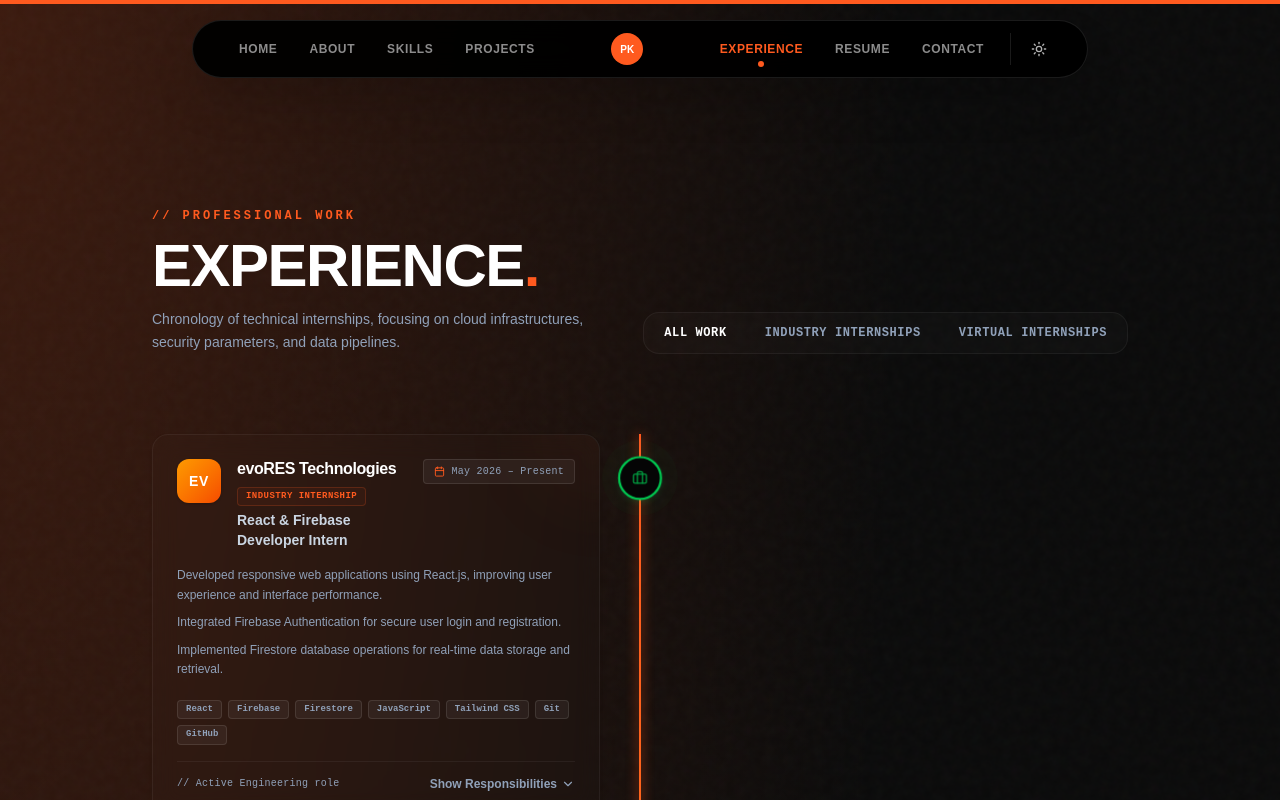
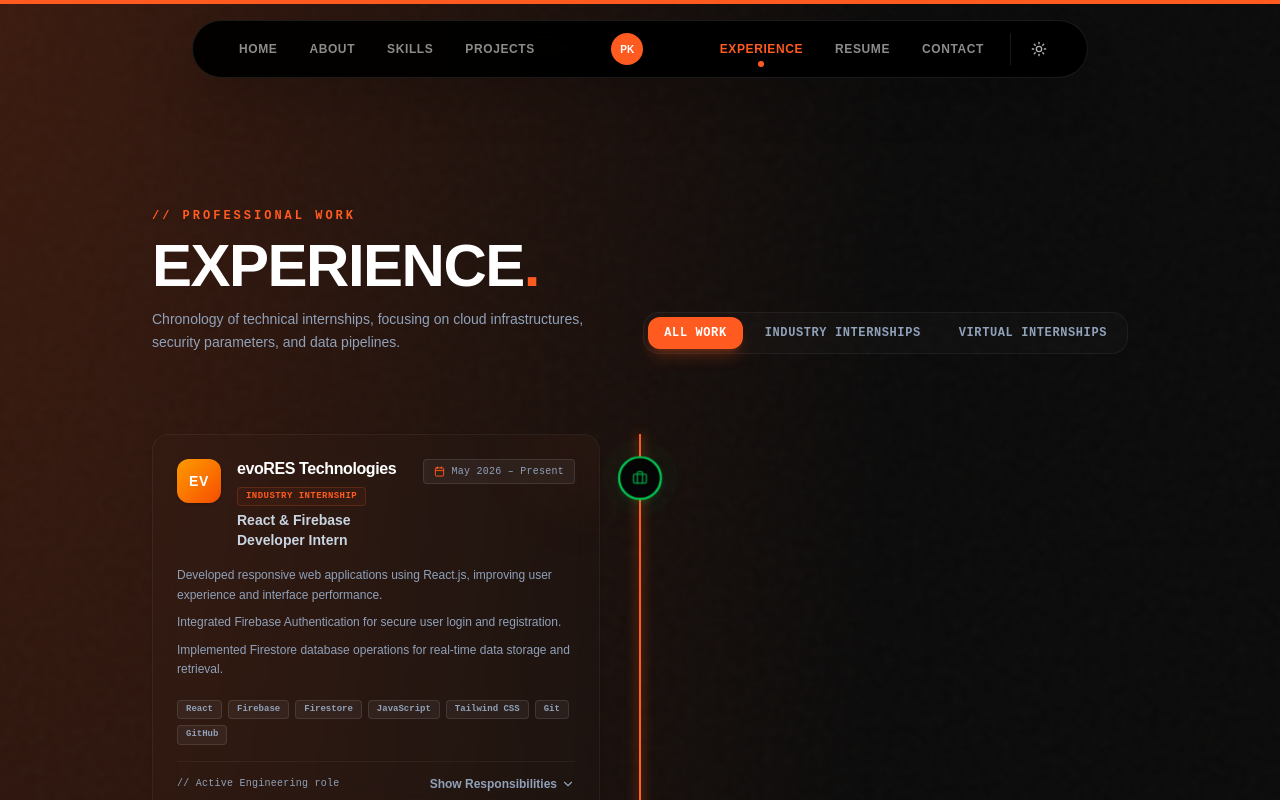
Before and after one commit to prasannakumar6672/my-portiflio-website, a Next.js app: page /experience in a window 1280 px wide. Shown: the top 800 px of the page. Built offline with nearby package versions, Linux system fonts and the light colour scheme; a web font is replaced by a local one.

Commit message:
changes updated-2

```diff
--- a/src/components/sections/Experience.tsx
+++ b/src/components/sections/Experience.tsx
@@ -305,11 +305,11 @@ export const Experience = () => {
                                     {isActive && (
                                         <motion.div
                                             layoutId="activeExperienceHighlight"
-                                            className="absolute inset-0 bg-accent rounded-xl -z-10 shadow-lg shadow-accent/25"
+                                            className="absolute inset-0 bg-accent rounded-xl z-0 shadow-lg shadow-accent/25"
                                             transition={{ type: "spring", stiffness: 380, damping: 30 }}
                                         />
                                     )}
-                                    {cat.label}
+                                    <span className="relative z-10">{cat.label}</span>
                                 </button>
                             );
                         })}
--- a/src/components/sections/Projects.tsx
+++ b/src/components/sections/Projects.tsx
@@ -457,11 +457,11 @@ export const Projects = () => {
                                     {isActive && (
                                         <motion.div
                                             layoutId="activeCategoryHighlight"
-                                            className="absolute inset-0 bg-accent rounded-xl -z-10 shadow-lg shadow-accent/25"
+                                            className="absolute inset-0 bg-accent rounded-xl z-0 shadow-lg shadow-accent/25"
                                             transition={{ type: "spring", stiffness: 380, damping: 30 }}
                                         />
                                     )}
-                                    {cat.label}
+                                    <span className="relative z-10">{cat.label}</span>
                                 </button>
                             );
                         })}
```
